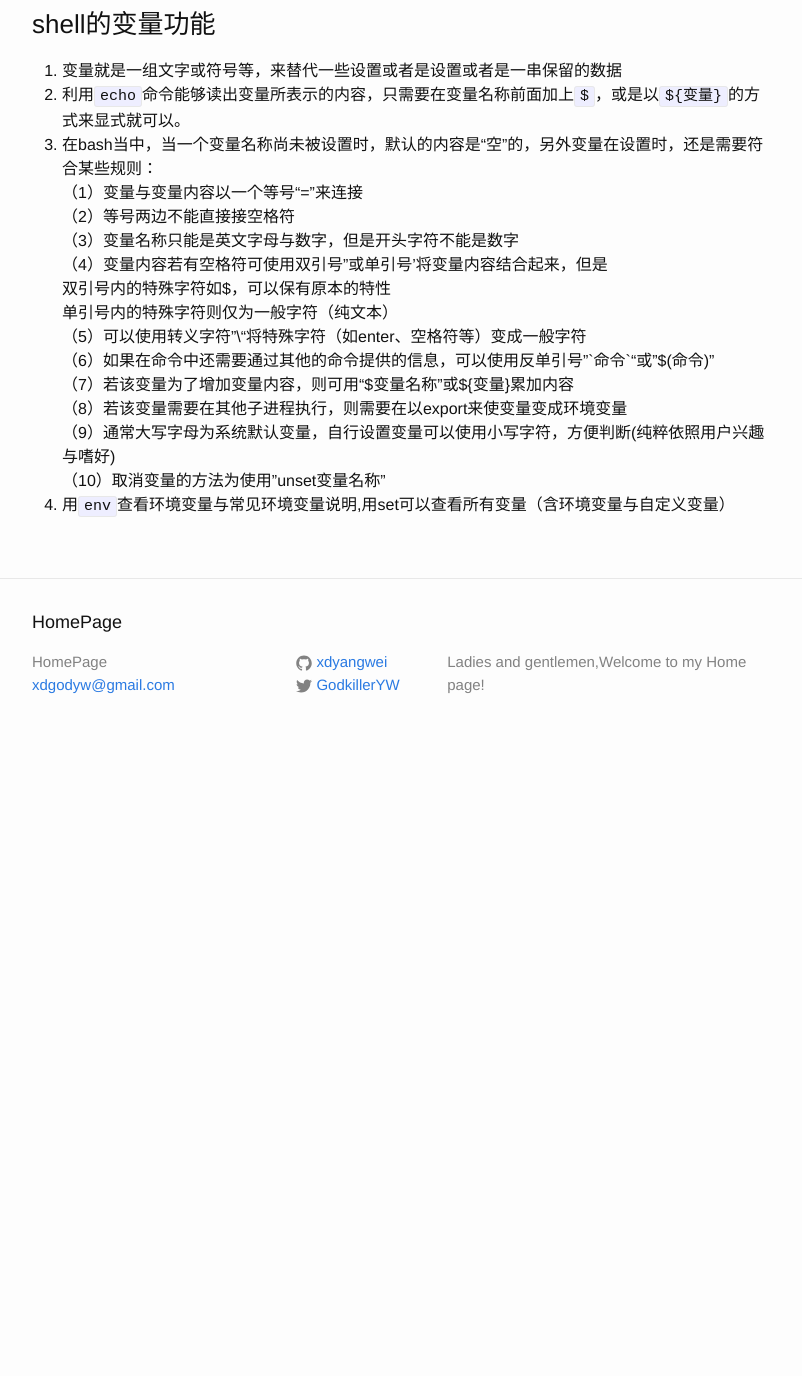
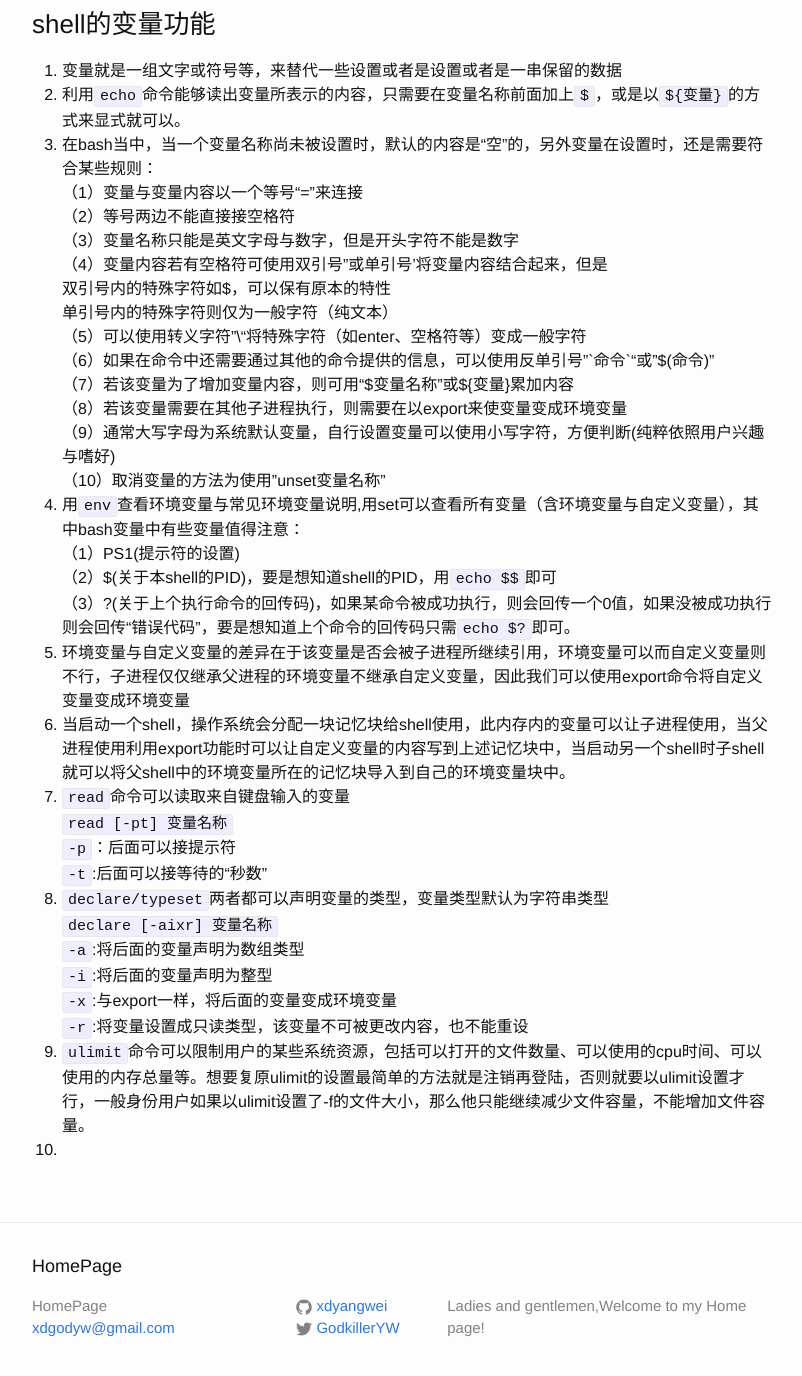
Before and after one commit to xdyangwei/xdyangwei.github.io, a Jekyll site: the page built from _posts/2019-6-29-认识与学习bash.md, in a window 1280 px wide and 1400 px high, scrolled down 672 px. Shown: the top 1376 px of the window, without its empty margins (238-1040 px from the left). Built offline with Jekyll 4.4.1, drawn with Linux system fonts in a browser that asks for light colours; our own code applies the rules of GitHub Pages for plain Markdown files; before the commit the page ends 1428 px from its top, so only the background shows below that.

Commit message:
add the tips of bash

```diff
--- a/_posts/2019-6-29-认识与学习bash.md
+++ b/_posts/2019-6-29-认识与学习bash.md
@@ -32,4 +32,21 @@ type [-tpa] name
 （8）若该变量需要在其他子进程执行，则需要在以export来使变量变成环境变量
 （9）通常大写字母为系统默认变量，自行设置变量可以使用小写字符，方便判断(纯粹依照用户兴趣与嗜好)
 （10）取消变量的方法为使用"unset变量名称"
-4. 用`env`查看环境变量与常见环境变量说明,用set可以查看所有变量（含环境变量与自定义变量）
+4. 用`env`查看环境变量与常见环境变量说明,用set可以查看所有变量（含环境变量与自定义变量），其中bash变量中有些变量值得注意：
+（1）PS1(提示符的设置)
+（2）$(关于本shell的PID)，要是想知道shell的PID，用`echo $$`即可
+（3）?(关于上个执行命令的回传码)，如果某命令被成功执行，则会回传一个0值，如果没被成功执行则会回传“错误代码”，要是想知道上个命令的回传码只需`echo $?`即可。
+5. 环境变量与自定义变量的差异在于该变量是否会被子进程所继续引用，环境变量可以而自定义变量则不行，子进程仅仅继承父进程的环境变量不继承自定义变量，因此我们可以使用export命令将自定义变量变成环境变量
+6. 当启动一个shell，操作系统会分配一块记忆块给shell使用，此内存内的变量可以让子进程使用，当父进程使用利用export功能时可以让自定义变量的内容写到上述记忆块中，当启动另一个shell时子shell就可以将父shell中的环境变量所在的记忆块导入到自己的环境变量块中。
+7. `read`命令可以读取来自键盘输入的变量
+`read [-pt] 变量名称`
+`-p`：后面可以接提示符
+`-t`:后面可以接等待的“秒数”
+8. `declare/typeset`两者都可以声明变量的类型，变量类型默认为字符串类型
+`declare [-aixr] 变量名称`
+`-a`:将后面的变量声明为数组类型
+`-i`:将后面的变量声明为整型
+`-x`:与export一样，将后面的变量变成环境变量
+`-r`:将变量设置成只读类型，该变量不可被更改内容，也不能重设
+9. `ulimit`命令可以限制用户的某些系统资源，包括可以打开的文件数量、可以使用的cpu时间、可以使用的内存总量等。想要复原ulimit的设置最简单的方法就是注销再登陆，否则就要以ulimit设置才行，一般身份用户如果以ulimit设置了-f的文件大小，那么他只能继续减少文件容量，不能增加文件容量。
+10.
```
